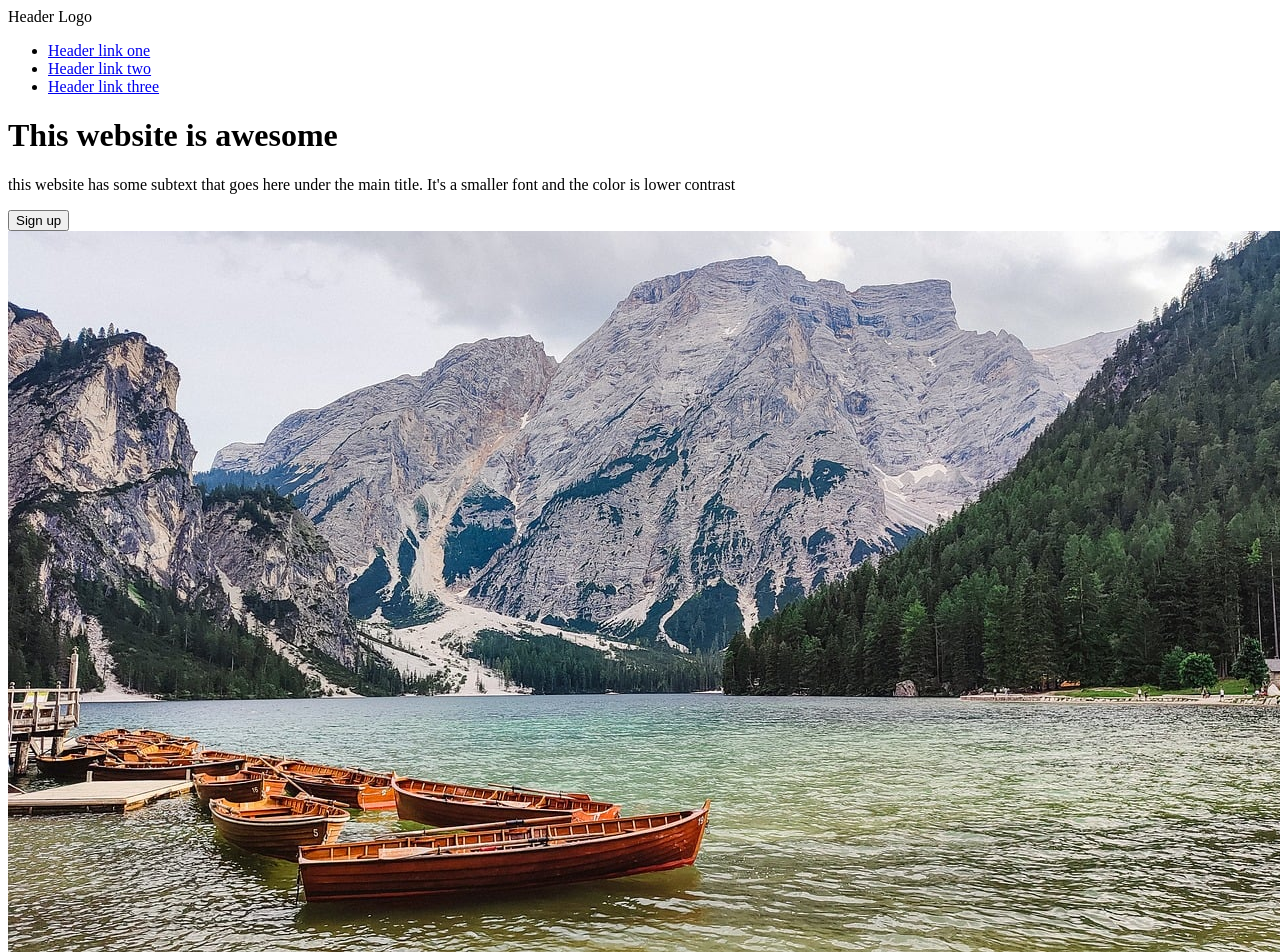
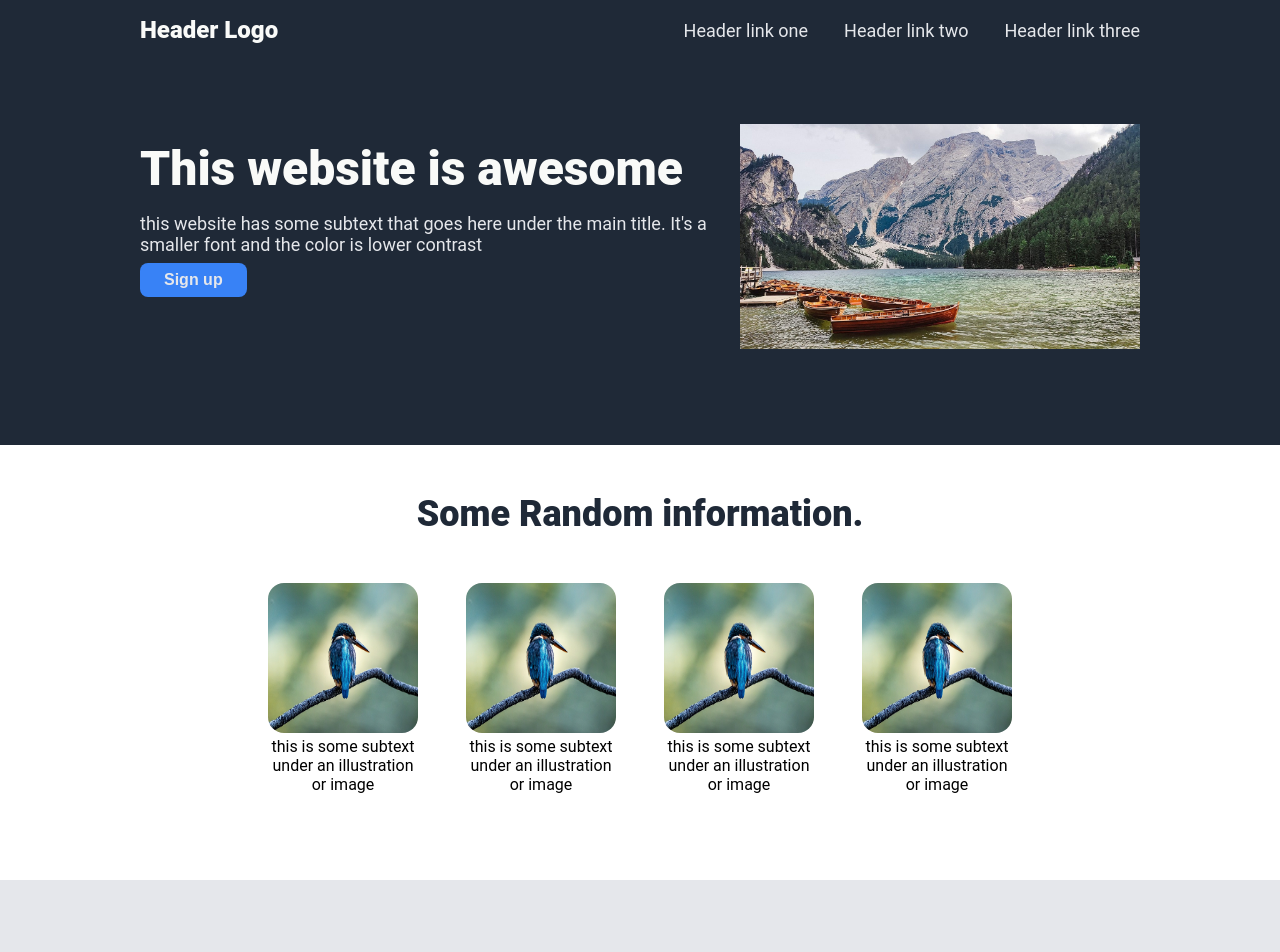
Before and after one commit to AshMagorian/odin-landing-page, a plain HTML site: page index.html in a window 1280 px wide. Shown: the top 952 px of the page. Drawn offline with Linux system fonts and the light colour scheme.

Commit message:
completed styles.css, page now finished

```diff
--- a/index.html
+++ b/index.html
@@ -8,6 +8,7 @@
 </head>
 <body>
     <div class="header">
+        <div class="content">
             <div class="header-logo">Header Logo</div>
             <ul class="header-links">
                 <li><a href="#">Header link one</a></li>
@@ -15,42 +16,49 @@
                 <li><a href="#">Header link three</a></li>
             </ul>
         </div>
+    </div>
+    <div class="main">
+        <div class="section1">
             <div class="content">
-        <div class="section1">
                 <div class="introduction">
                     <h1>This website is awesome</h1>
                     <p>this website has some subtext that goes here under the main title. It's a smaller font and the color is lower contrast</p>
                     <button>Sign up</button>
                 </div>
-            <img src="img/mountains.jpg" alt="a scenic view of a mountain">
+                <img src="img/mountains.jpg" alt="a scenic view of a mountain" width="400">
+            </div>
         </div>
         <div class="section2">
-            <div class="section2 header">Some Random information.</div>
+            <div class="content">
+                <div class="section2-header">Some Random information.</div>
             <div class="image-cluster">
                 <div class="img-with-subtext">
-                    <img src="img/bird.png" alt="A blue kingfisher">
+                    <img src="img/bird.png" alt="A blue kingfisher" width="150" height="150">
                     <div class="img-subtext">this is some subtext under an illustration or image</div>
                 </div>
                 <div class="img-with-subtext">
-                    <img src="img/bird.png" alt="A blue kingfisher">
+                    <img src="img/bird.png" alt="A blue kingfisher" width="150" height="150">
                     <div class="img-subtext">this is some subtext under an illustration or image</div>
                 </div>
                 <div class="img-with-subtext">
-                    <img src="img/bird.png" alt="A blue kingfisher">
+                    <img src="img/bird.png" alt="A blue kingfisher" width="150" height="150">
                     <div class="img-subtext">this is some subtext under an illustration or image</div>
                 </div>
                 <div class="img-with-subtext">
-                    <img src="img/bird.png" alt="A blue kingfisher">
+                    <img src="img/bird.png" alt="A blue kingfisher" width="150" height="150">
                     <div class="img-subtext">this is some subtext under an illustration or image</div>
                 </div>
             </div>
             </div>
+        </div>
         <div class="section3">
+            <div class="content">
                 <div class="quote">This is an inspiring quote, or a testimonial form a customer. Maybe it's just filling up space, or maybe people will actually read it. Who knows? All I know is that it looks nice.</div>
                 <div class="quote-end">-Thor, God of Thunder</div>
             </div>
+        </div>
         <div class="section4">
-            <div class="inner-box">
+            <div class="content">
                 <div class="section4-left">
                     <div class="call-to-action">Call to action! It's time!</div>
                     <p>Sign up for our product by clicking that button right over there!</p>
@@ -59,7 +67,9 @@
             </div>
         </div>
         <div class="footer">
+            <div class="content">
                 Copyright © The Odin Project 2021
+            </div>
         </div>
     </div>
 </body>
--- a/styles.css
+++ b/styles.css
@@ -0,0 +1,160 @@
+body {
+    font-family: Roboto, sans-serif;
+    display: flex;
+    flex-direction: column;
+    margin: 0;
+}
+
+ul {
+    list-style: none;
+    margin: 0;
+    padding: 0;
+}
+a {
+    text-decoration: none;
+    color: #E5E7EB;
+}
+button {
+    background-color: #3882F6;
+    color: #E5E7EB;
+    font-size: 16px;
+    font-weight: bold;
+    border-radius: 8px;
+    padding: 8px 24px;
+    border-style: none;
+}
+
+.header {
+    background-color: #1F2937;
+}
+.section1 {
+    background-color: #1F2937;
+}
+.section3 {
+    background-color: #E5E7EB;
+}
+.footer {
+    background-color: #1F2937;
+}
+
+.header .content {
+    display: flex;
+    justify-content: space-between;
+    align-items: center;
+    margin-top: 16px;
+    margin-bottom: 16px;
+}
+.header-logo {
+    color: #F9FAF8;
+    font-size: 24px;
+    font-weight: 900;
+}
+.header-links {
+    display: flex;
+    gap: 2em;
+    font-size: 18px;
+    color: #E5E7EB
+}
+
+.main {
+    display: flex;
+    flex-direction: column;
+}
+
+.content {
+    margin: auto;
+    width: 100%;
+    max-width: 1000px;
+}
+
+.section1 .content {
+    display: flex;
+    justify-content: center;
+    margin-top: 64px;
+    margin-bottom: 96px;
+}
+h1 {
+    font-size: 48px;
+    color: #F9FAF8;
+    font-weight: 900;
+    margin: 16px 0;
+}
+p {
+    font-size: 18px;
+    color: #E5E7EB;
+    margin-top: 0;
+    margin-bottom: 8px;
+}
+
+.section2 .content {
+    display: flex;
+    flex-direction: column;
+    margin-top: 48px;
+    margin-bottom: 86px;
+    text-align: center;
+}
+.section2-header {
+    font-size: 36px;
+    color: #1F2937;
+    font-weight: 900;
+    margin-bottom: 48px;
+}
+.image-cluster {
+    display: flex;
+    justify-content: center;
+    gap: 48px;
+}
+.image-cluster img {
+    border-radius: 16px;
+}
+
+.img-subtext {
+    width: 150px;
+}
+
+.section3 .content {
+    max-width: 800px;
+    margin-top: 96px;
+    margin-bottom: 96px;
+}
+.quote {
+    font-style: italic;
+    font-weight: lighter;
+    font-size: 36px;
+}
+.quote-end {
+    font-size: 24px;
+    text-align: right;
+    font-weight: 700;
+}
+
+.section4 .content {
+    display: flex;
+    justify-content: center;
+    align-items: center;
+    gap: 64px;
+    max-width: 900px;
+    margin-top: 96px;
+    margin-bottom: 96px;
+    padding-top: 48px;
+    padding-bottom: 48px;
+    background-color: #3882F6;
+    border-radius: 8px;
+    color:#E5E7EB;
+}
+.section4 .call-to-action {
+    font-size: 22px;
+    font-weight: 900;
+}
+.section4 button {
+    border-style:solid;
+    border-color: #E5E7EB;
+    border-width: 3px;
+}
+
+.footer .content {
+    text-align: center;
+    color: #E5E7EB;
+    margin-top: 32px;
+    margin-bottom: 32px;
+}
```
Lines whose indentation alone changed are shown as unchanged.
